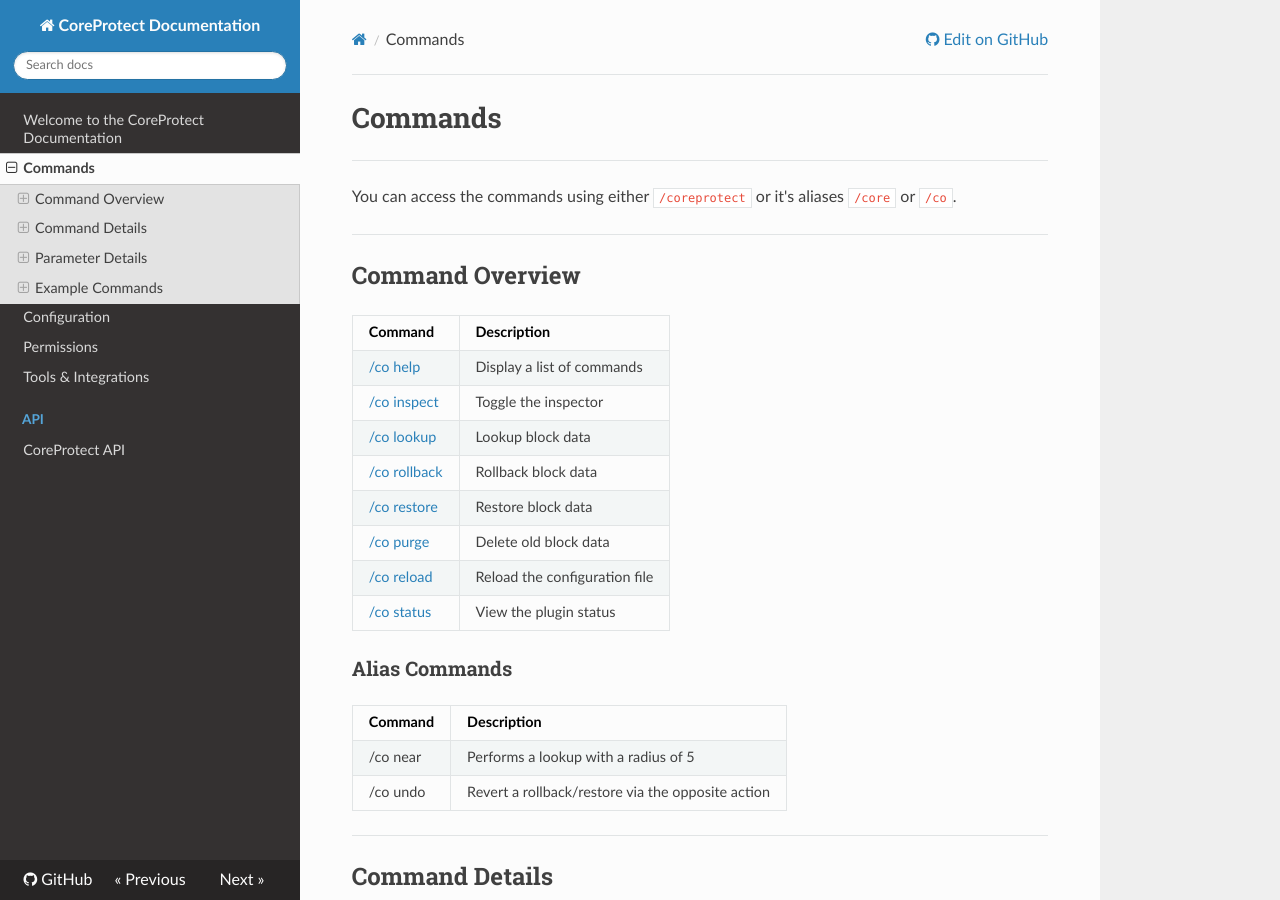
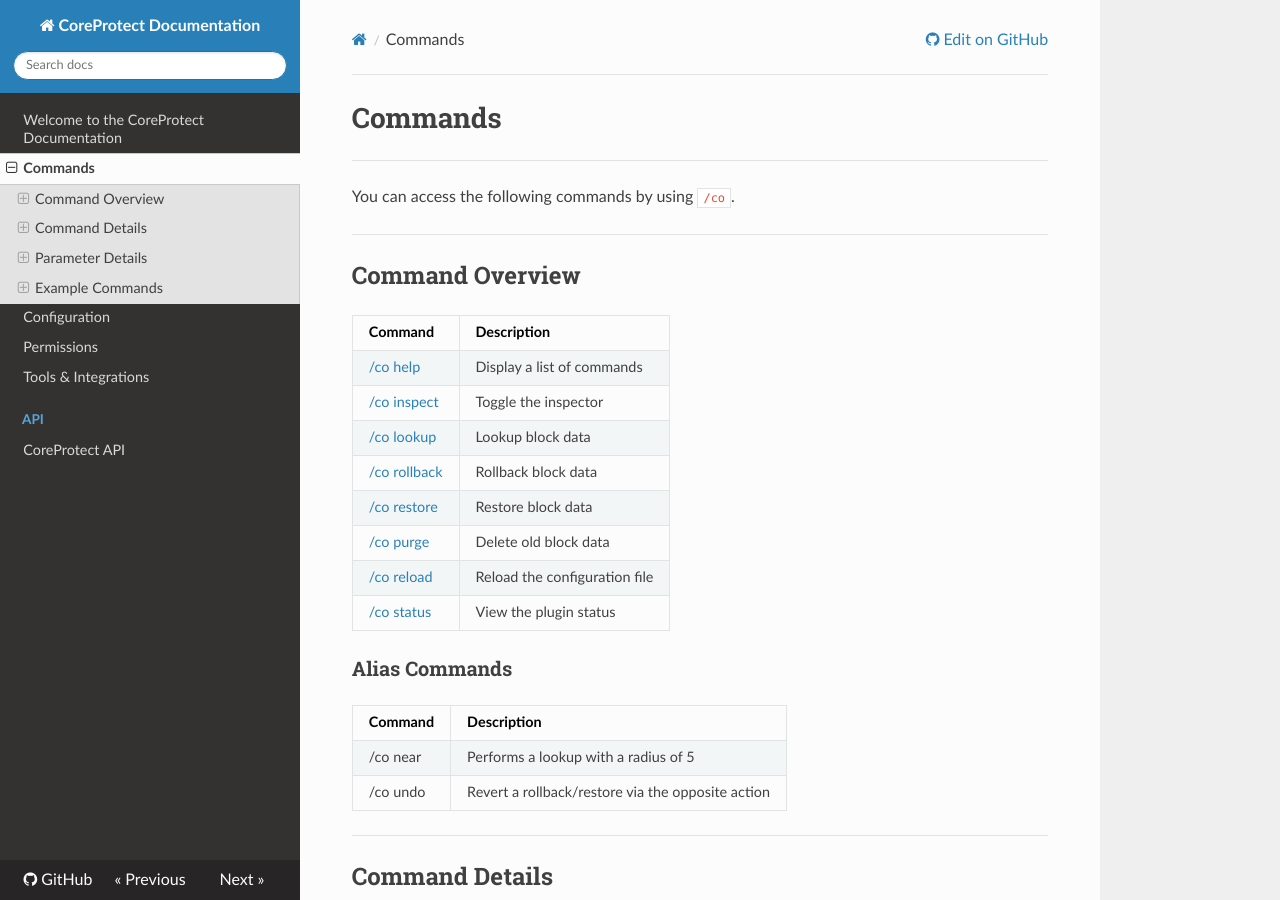
Before and after one commit to PlayPro/CoreProtect, an MkDocs documentation site: the page built from docs/commands.md, in a window 1280 px wide and 900 px high. Built offline with MkDocs 1.6.1, drawn with Linux system fonts in a browser that asks for light colours; nearby versions of some CDN libraries; some of the changed text lies outside the part shown.

Commit message:
Removed /core and /coreprotect from command documentation

```diff
--- a/docs/commands.md
+++ b/docs/commands.md
@@ -1,6 +1,6 @@
 # Commands
 ---
-You can access the commands using either `/coreprotect` or it's aliases `/core` or `/co`.
+You can access the following commands by using `/co`.
 ___
 
 ## Command Overview
```
Also changed, not shown: other parts of docs/commands.md (+2 -1 lines).
